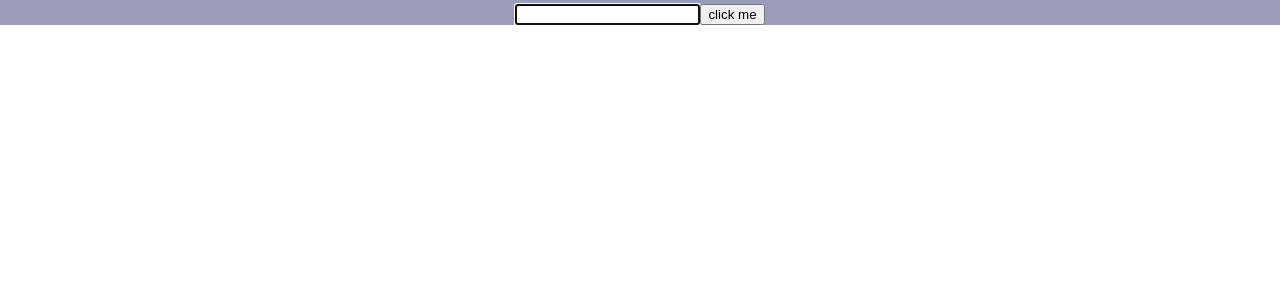
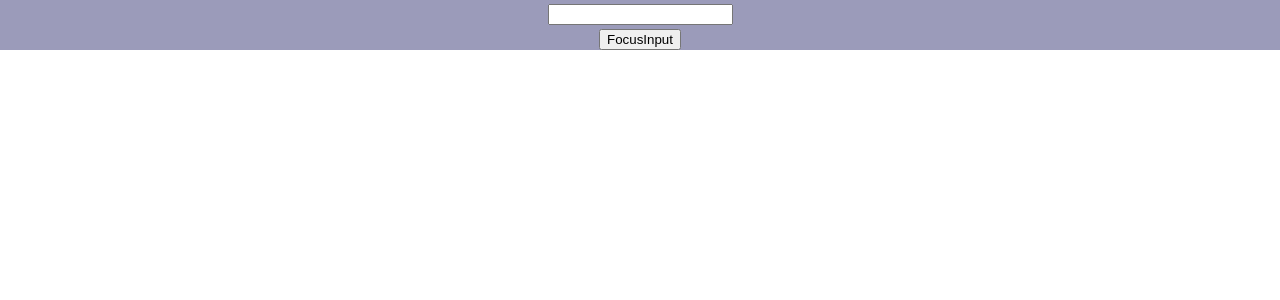
Before and after one commit to hanzalarohan123/Lupin, a React (Create React App) app: page / in a window 1280 px wide. Shown: the top 300 px of the page. Built offline with nearby package versions, Linux system fonts and the light colour scheme.

Commit message:
added react.ref for class components

```diff
--- a/src/App.js
+++ b/src/App.js
@@ -21,6 +21,7 @@
 import RegComp from "./Components/RegComp";
 import ParentComp from "./Components/ParentComp";
 import Ref from "./Components/Ref";
+import FocusInput from "./Components/FocusInput";
 function App() {
   console.log('PARENT RENDER')
   return (
@@ -33,7 +34,7 @@
 
 
 
-      <Ref/>
+      <FocusInput/>
      {/* <ParentComp/>
      <Fragmentsss/>
       <LifeCycleA/>
--- /dev/null
+++ b/src/Components/FocusInput.js
@@ -0,0 +1,23 @@
+import React, { Component } from 'react'
+import Input from './Input'
+
+ class FocusInput extends Component {
+     constructor(props) {
+       super(props)
+     this.componentRef=React.createRef()
+     }
+     clcikHandler = () =>
+     {
+         this.componentRef.current.focusInput()
+     }
+  render() {
+    return (
+      <div>
+          <Input ref={this.componentRef} />
+          <button onClick={this.clcikHandler} > FocusInput</button>
+      </div>
+    )
+  }
+}
+
+export default FocusInput
--- /dev/null
+++ b/src/Components/Input.js
@@ -0,0 +1,21 @@
+import React, { Component } from 'react'
+
+class Input extends Component {
+    constructor(props) {
+      super(props)
+    this.inputRef=React.createRef()
+    }
+    focusInput()
+    {
+        this.inputRef.current.focus()
+    }
+  render() {
+    return (
+      <div>
+          <input type='text' ref={this.inputRef}></input>
+      </div>
+    )
+  }
+}
+
+export default Input
```
